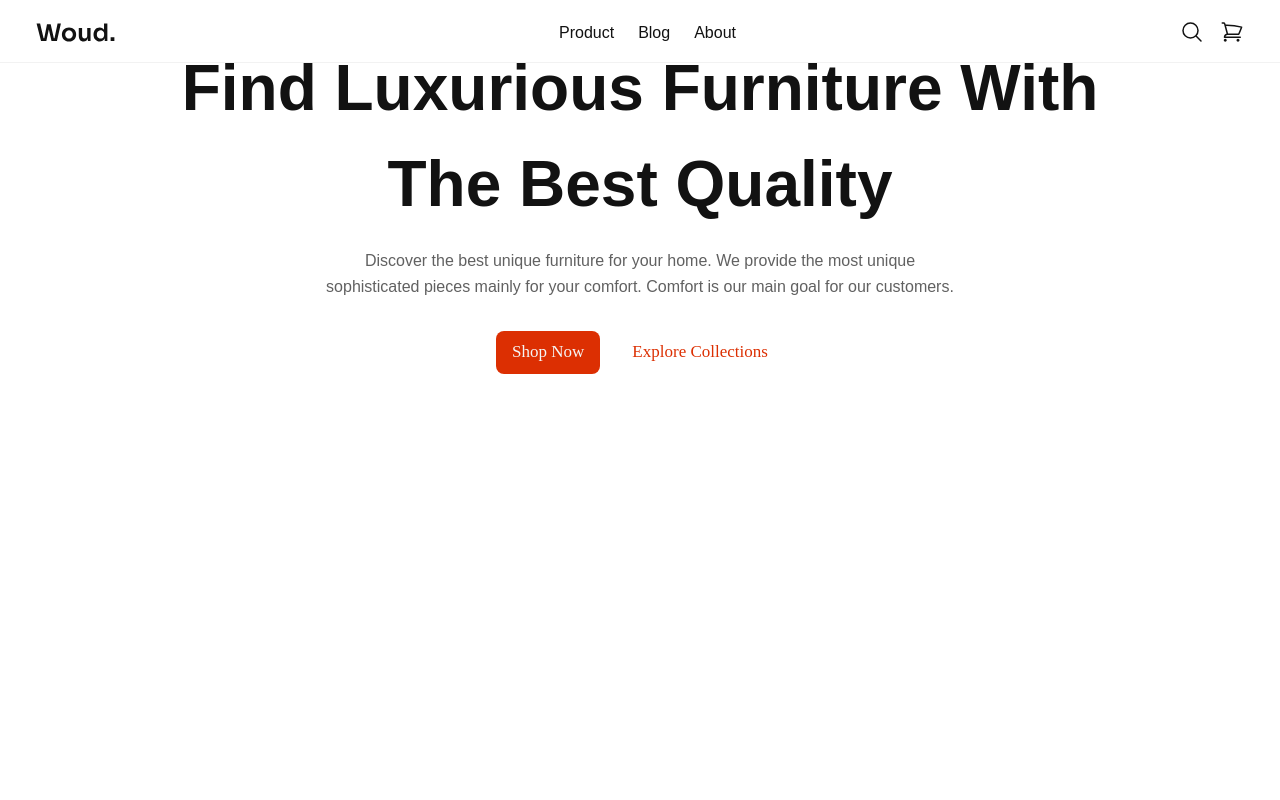
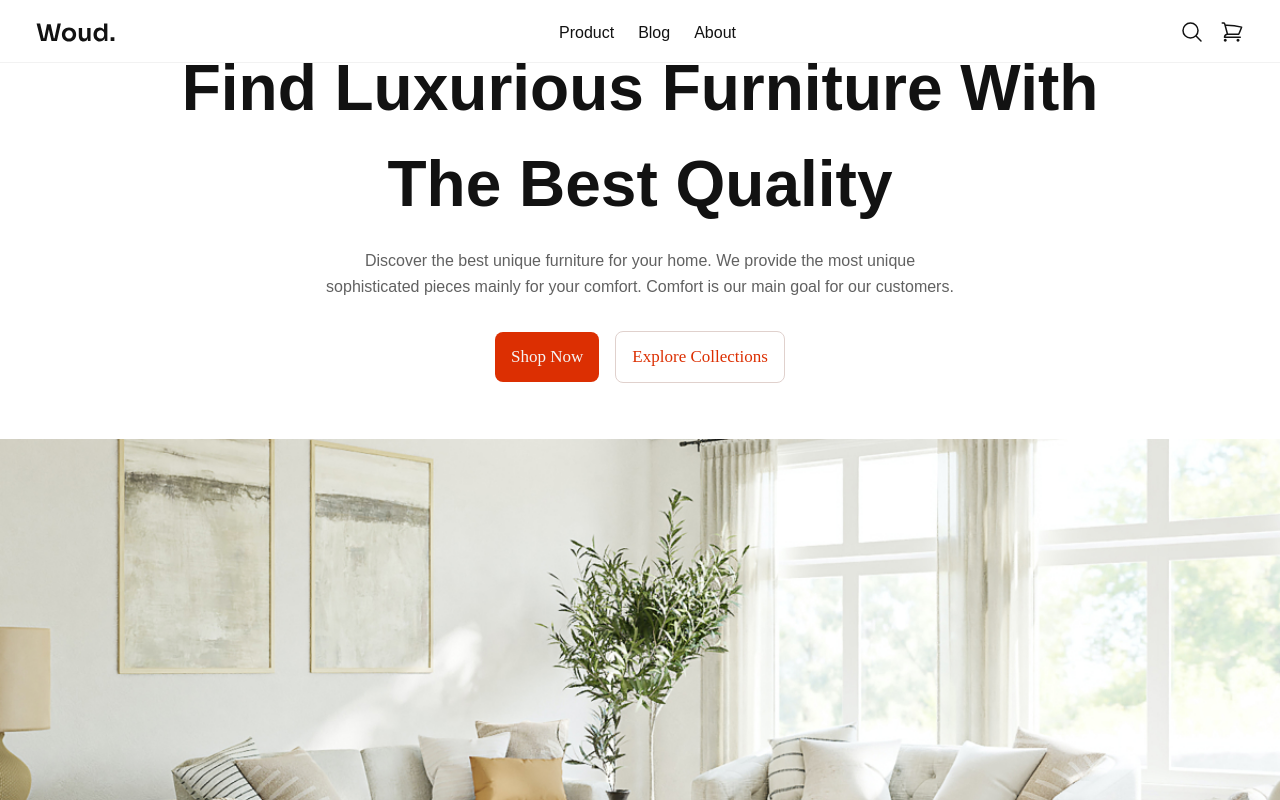
Before and after one commit to Praise7165/woud-react, a React (Vite) app: page / in a window 1280 px wide. Shown: the top 800 px of the page. Built offline with nearby package versions, Linux system fonts and the light colour scheme; a web font is replaced by a local one.

Commit message:
completed work on hero section

```diff
--- a/src/components/Hero/hero.tsx
+++ b/src/components/Hero/hero.tsx
@@ -20,13 +20,15 @@ export default function Hero() {
             </Button>
 
             {/* class = sec-button */}
-            <Button className="bg-transparent hover:bg-[#dc2f02] text-[#dc2f02] hover:text-[whitesmoke] border border-solid border-[#dc2f02]">
+            <Button className="bg-transparent hover:bg-[#dc2f02] text-[#dc2f02] hover:text-[whitesmoke] border border-solid border-[#e0d1cd]">
               Explore Collections
             </Button>
           </div>
         </div>
       </Container>
-      <div className="hero-image"></div>
+
+      {/* class = hero-image */}
+      <div className="h-120 mt-14 bg-[url('././assets/images/heroImage.jpg')] bg-cover bg-center mx-auto lg:h-160"></div>
     </section>
   );
 }
--- a/src/index.css
+++ b/src/index.css
@@ -61,11 +61,3 @@ body {
     }
   }
 }
-
-button {
-  font: normal 500 17px "Satoshi";
-  padding: 0.7rem 1rem;
-  border: none;
-  border-radius: 0.5rem;
-  transition: all 0.3s ease;
-}
```
Also changed, not shown: style.css (+0 -11 lines).
